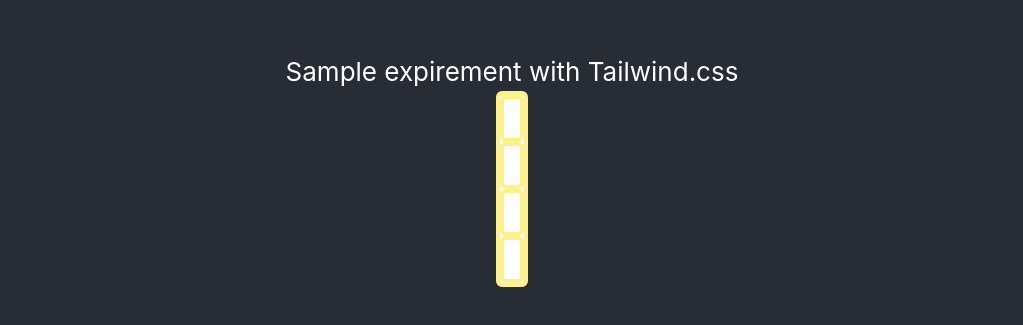
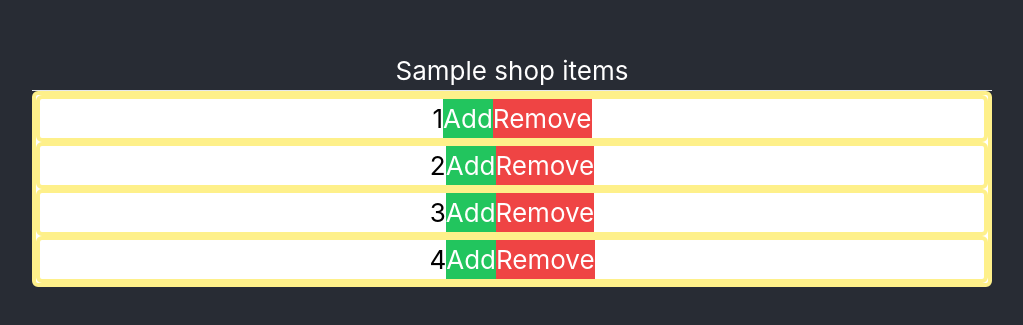
Before and after one commit to OxygenJam/tailwind-practice-react, a React (Create React App) app: page / in a window 1280 px wide. Shown: the part 231-556 px from the top of the page, without its empty margins (128-1151 px from the left). Built offline with nearby package versions, Linux system fonts and the light colour scheme.

Commit message:
messing around more

```diff
--- a/src/App.jsx
+++ b/src/App.jsx
@@ -1,21 +1,28 @@
 import logo from './logo.svg';
 import './App.css';
 import Card from './ui/Card';
+import { CancelButton, ConfirmButton } from './ui/Button';
 
 
 function App() {
   return (
     <div className="App">
       <header className="App-header">
-        <label>Sample expirement with Tailwind.css</label>
+      <div className='box-content h-4/5 w-3/4 border-orange-500 border-1 my-0.5'>
+        <h1>Sample shop items</h1>
+        <hr/>
         <Card isRound={true}>{
           [1,2,3,4].map((n) => {
             return (
             <Card isRound={true} tw='bg-black'>
-              <label>{n}</label>
+              <label className='text-black'>{n}</label>
+              <ConfirmButton>Add</ConfirmButton>
+              <CancelButton>Remove</CancelButton>
             </Card>);
-          })
-        }</Card>
+            })
+          }
+        </Card>
+      </div>
       </header>
     </div>
   );
--- a/src/ui/Button.jsx
+++ b/src/ui/Button.jsx
@@ -1,7 +1,19 @@
 
 
-const Button = (props) => {
-    return ()
+export const ConfirmButton = (props) => {
+    return (
+        <button className="text-white bg-green-500 focus:bg-green-700 focus:ring-2 focus:ring-green-500">
+            {props.children}
+        </button>
+    )
 }
 
-export default Button;
+export const CancelButton = (props) => {
+    return (
+        <button className="text-white bg-red-500 focus:bg-red-700 focus:ring-2 focus:ring-red-500">
+            {props.children}
+        </button>
+    )
+}
+
+export default ConfirmButton;
```
